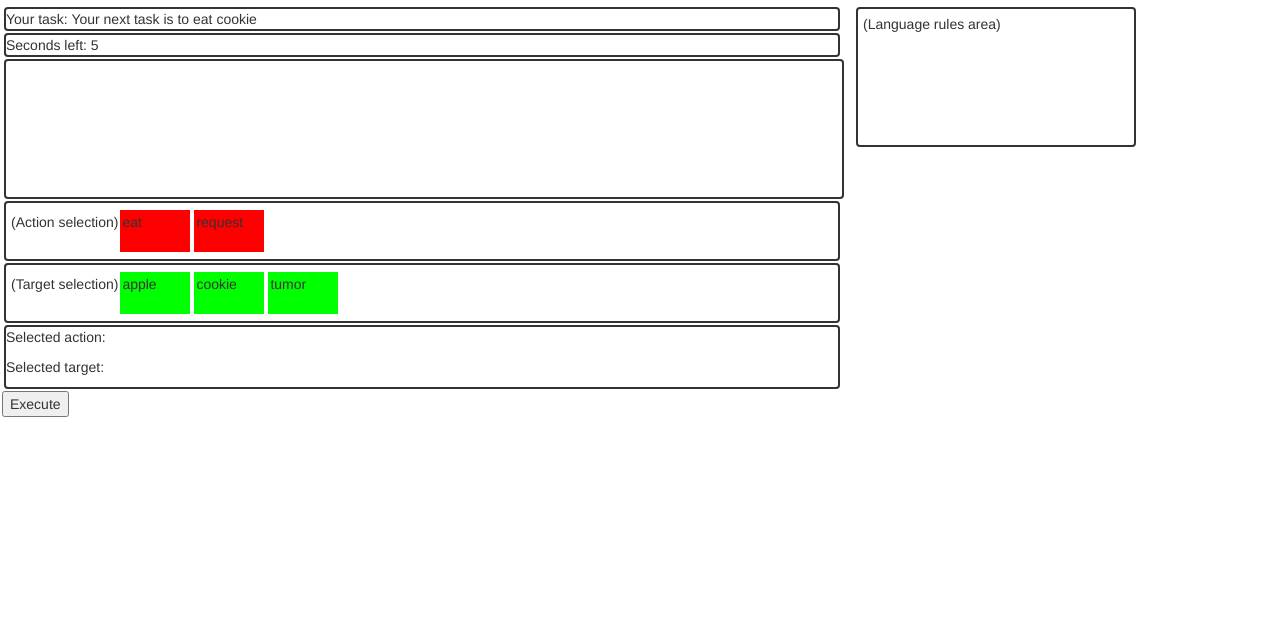
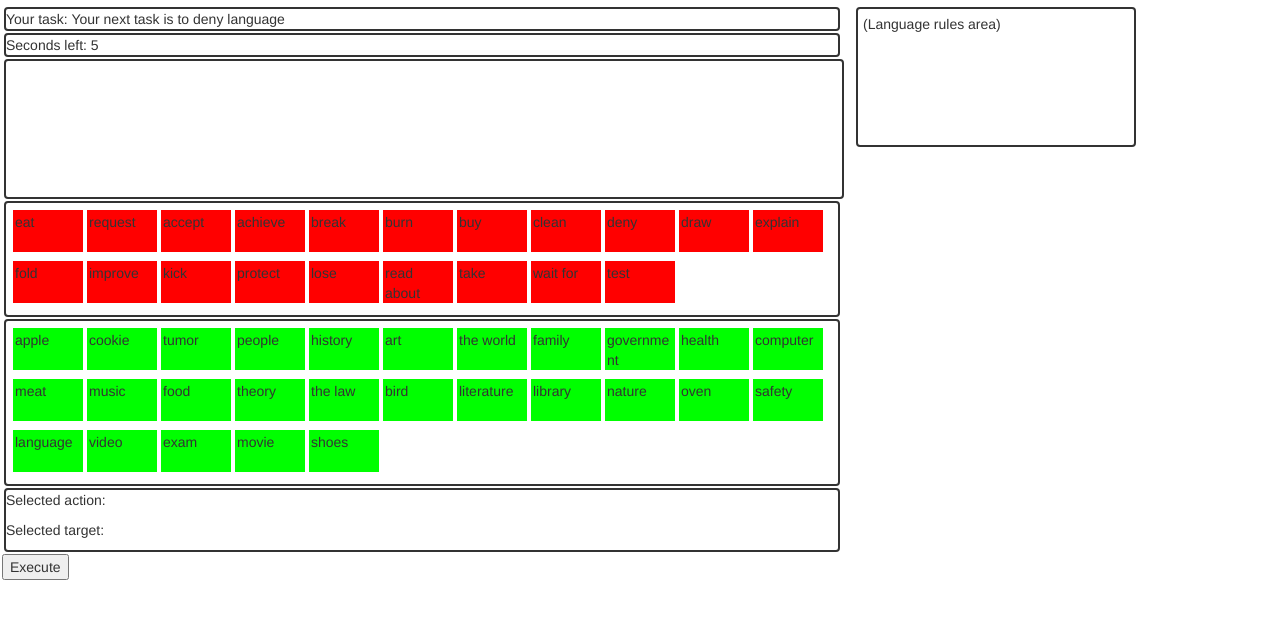
Before and after one commit to javiho/siansaksapeli, a website: page public_html/index.html in a window 1280 px wide. Shown: the part 63-682 px from the top of the page. Drawn offline with nearby package versions, Linux system fonts and the light colour scheme.

Commit message:
basic wt text selection

```diff
--- a/public_html/game_world.js
+++ b/public_html/game_world.js
@@ -21,11 +21,54 @@ var world = new function(){
     var wosInfo = [
         {name:"apple", imageSource:"???"},
         {name:"cookie", imageSource:"???"},
-        {name:"tumor", imageSource:"???"}
+        {name:"tumor", imageSource:"???"},
+        {name:"people"},
+        {name:"history"},
+        {name:"art"},
+        {name:"the world"},
+        {name:"family"},
+        {name:"government"},
+        {name:"health"},
+        {name:"computer"},
+        {name:"meat"},
+        {name:"music"},
+        {name:"food"},
+        {name:"theory"},
+        {name:"the law"},
+        {name:"bird"},
+        {name:"literature"},
+        {name:"library"},
+        {name:"nature"},
+        {name:"oven"},
+        {name:"safety"},
+        {name:"language"},
+        {name:"video"},
+        {name:"exam"},
+        {name:"movie"},
+        {name:"shoes"}
     ];
+    var allWos = getAllWoNames();
     var actionsInfo = [
         {name:"eat", targetNames:["apple", "cookie"], imageSoucre:"???"},
-        {name:"request", targetNames:["tumor"], imageSoucre:"???"}
+        {name:"request", targetNames:["tumor"], imageSoucre:"???"},
+        {name:"accept", targetNames:allWos},
+        {name:"achieve", targetNames:["safety", "health"]},
+        {name:"break", targetNames:allWos},
+        {name:"burn", targetNames:allWos},
+        {name:"buy", targetNames:allWos},
+        {name:"clean", targetNames:allWos},
+        {name:"deny", targetNames:allWos},
+        {name:"draw", targetNames:allWos},
+        {name:"explain", targetNames:allWos},
+        {name:"fold", targetNames:allWos},
+        {name:"improve", targetNames:allWos},
+        {name:"kick", targetNames:allWos},
+        {name:"protect", targetNames:allWos},
+        {name:"lose", targetNames:allWos},
+        {name:"read about", targetNames:allWos},
+        {name:"take", targetNames:allWos},
+        {name:"wait for", targetNames:allWos},
+        {name:"test", targetNames:allWos}
     ];
     this.initialize = function(){
         setImageSources(actionsInfo, "action");
@@ -150,8 +193,21 @@ var world = new function(){
         assert.isDef(wo);
         return wo;
     };
+
+    function getAllWoNames(){
+        var names = wosInfo.map(function(woInfo){
+            return woInfo.name;
+        });
+        assert.isCompletelyDefined(names);
+        return names;
+    }
+
+    /*var fillActionsInfo = function(actionNames, targetArrays){
+
+    }*/
 };
 
+//EI KÄYTÖSSÄ
 function setImageSources(worldThings, wtTypeString){
     var wt;
     for(var i = 0; i < worldThings.length; i++){
--- a/public_html/index.html
+++ b/public_html/index.html
@@ -60,6 +60,8 @@
                 display: inline-block;
                 width: 5em;
                 height: 3em;
+                overflow:hidden;
+                word-wrap: break-word;
             }
             .selectionArea{
                 padding: 5px;
@@ -107,8 +109,8 @@
                 <div id="languageRulesArea" class="area">(Language rules area)</div>
             </div>
             <div id="inputArea">
-                <div id="actionSelection" class="area selectionArea">(Action selection)</div>
-                <div id="targetSelection" class="area selectionArea">(Target selection)</div>
+                <div id="actionSelection" class="area selectionArea"></div>
+                <div id="targetSelection" class="area selectionArea"></div>
                 <div id="selectedInfoArea" class="area">
                     <p>Selected action: <span id="selectedActionInfo"></span></p>
                     <p>Selected target: <span id="selectedTargetInfo"></span></p>
```
Also changed, not shown: public_html/ui_main.js (+1 -14 lines).
